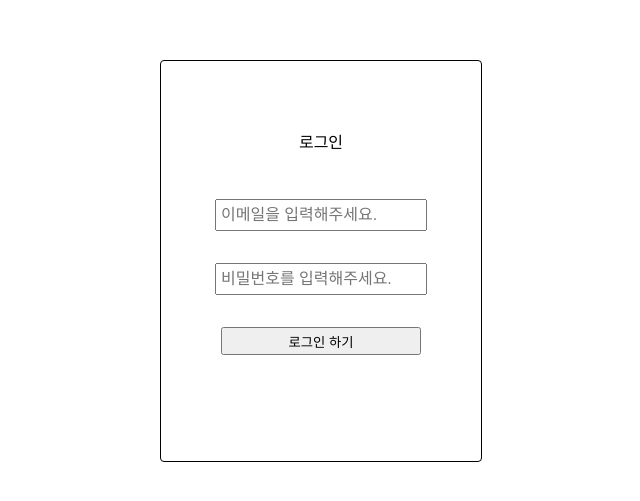
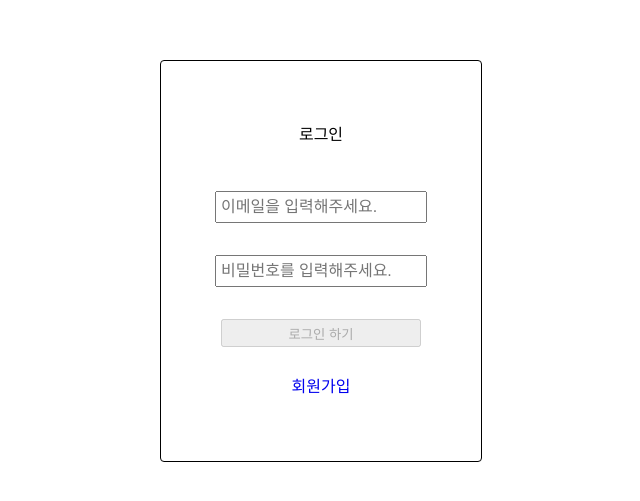
Before and after one commit to hanbitguri/wanted-pre-onboarding-frontend, a React (Create React App) app: page /signin in a window 1280 px wide. Shown: the part 139-640 px from the top of the page, without its empty margins (319-959 px from the left). Built offline with nearby package versions, Linux system fonts and the light colour scheme.

Commit message:
🔨 add signup link

```diff
--- a/src/pages/SignIn.js
+++ b/src/pages/SignIn.js
@@ -1,26 +1,44 @@
 import '../styles/pages/signin-page.css'
+import { Link } from 'react-router-dom'
 import Button from '../components/Button'
 import Input from '../components/Input'
+import { useInput } from '../hooks/useInput'
+//localStorage.setItem(Object.keys(pw),Object.values(pw))
+//cuen@hanbitguri.com
+//123456789
 
 function Signin() {
+    const { isValid, emailChangeHandler, passwordChangeHandler, vaildHandler, onSigninHandler } = useInput('', '')
+
     return (
-        <form className="signin-form">
+        <form className="signin-form" onSubmit={onSigninHandler}>
             <h2 className="signin-title">로그인</h2>
             <div className="signin-main">
                 <Input
                     className="signin-input-id"
                     type="text"
-                    data-testid="email-input"
+                    dti="email-input"
                     placeholder="이메일을 입력해주세요."
+                    onChangeHandler={emailChangeHandler}
                 />
                 <Input
                     className="signin-input-pw"
                     type="password"
-                    data-testid="password-input"
+                    dti="password-input"
                     placeholder="비밀번호를 입력해주세요."
+                    onChangeHandler={passwordChangeHandler}
+                    onBlurHandler={vaildHandler}
                 />
-                <Button className="signin-button" type="submit" content="로그인 하기" dti="signin-button"></Button>
+                <Button
+                    className="signin-button"
+                    type="submit"
+                    content="로그인 하기"
+                    dti="signin-button"
+                    disabled={!isValid}
+                ></Button>
             </div>
+
+            <Link to={'/signup'}>회원가입</Link>
         </form>
     )
 }
```
